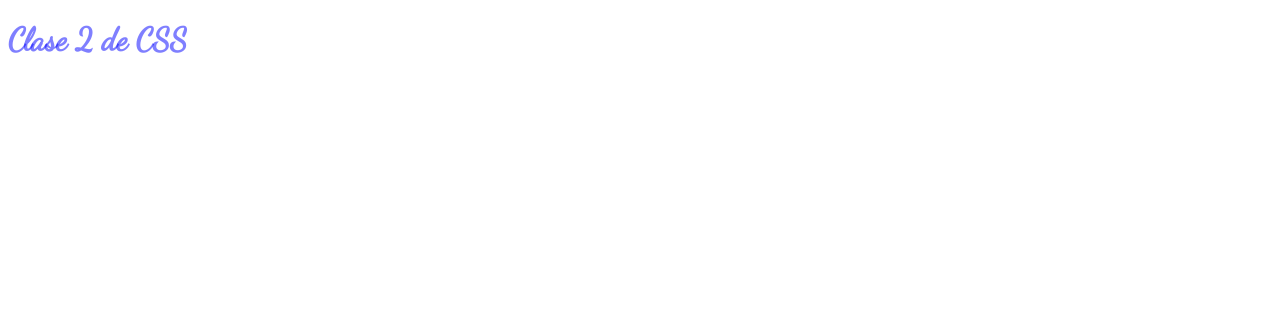
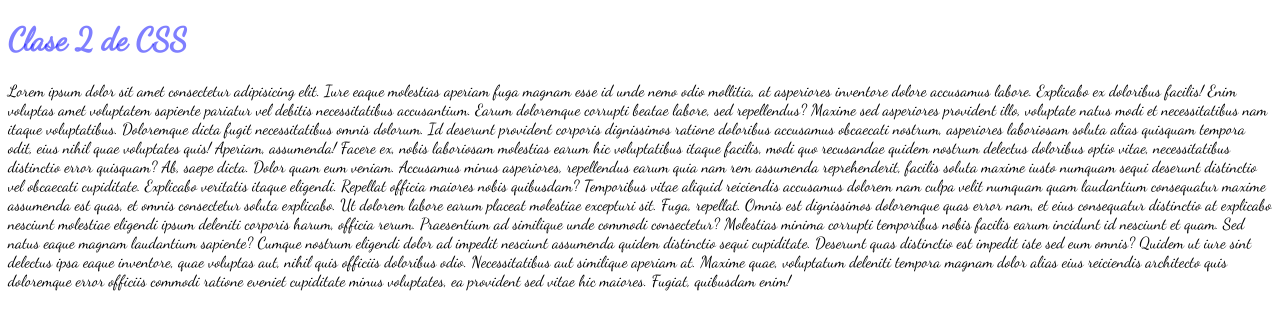
Before and after one commit to lbelu/codoACodo0, a plain HTML site: page index.html in a window 1280 px wide. Drawn offline with Linux system fonts and the light colour scheme.

Commit message:
tercer commit

```diff
--- a/index.html
+++ b/index.html
@@ -13,6 +13,19 @@
 </head>
 <body>
     <h1>Clase 2 de CSS</h1>
+    <p>
+        Lorem ipsum dolor sit amet consectetur adipisicing elit. Iure eaque molestias aperiam fuga magnam esse id unde nemo odio mollitia, at asperiores inventore dolore accusamus labore. Explicabo ex doloribus facilis!
+        Enim voluptas amet voluptatem sapiente pariatur vel debitis necessitatibus accusantium. Earum doloremque corrupti beatae labore, sed repellendus? Maxime sed asperiores provident illo, voluptate natus modi et necessitatibus nam itaque voluptatibus.
+        Doloremque dicta fugit necessitatibus omnis dolorum. Id deserunt provident corporis dignissimos ratione doloribus accusamus obcaecati nostrum, asperiores laboriosam soluta alias quisquam tempora odit, eius nihil quae voluptates quis! Aperiam, assumenda!
+        Facere ex, nobis laboriosam molestias earum hic voluptatibus itaque facilis, modi quo recusandae quidem nostrum delectus doloribus optio vitae, necessitatibus distinctio error quisquam? Ab, saepe dicta. Dolor quam eum veniam.
+        Accusamus minus asperiores, repellendus earum quia nam rem assumenda reprehenderit, facilis soluta maxime iusto numquam sequi deserunt distinctio vel obcaecati cupiditate. Explicabo veritatis itaque eligendi. Repellat officia maiores nobis quibusdam?
+        Temporibus vitae aliquid reiciendis accusamus dolorem nam culpa velit numquam quam laudantium consequatur maxime assumenda est quas, et omnis consectetur soluta explicabo. Ut dolorem labore earum placeat molestiae excepturi sit.
+        Fuga, repellat. Omnis est dignissimos doloremque quas error nam, et eius consequatur distinctio at explicabo nesciunt molestiae eligendi ipsum deleniti corporis harum, officia rerum. Praesentium ad similique unde commodi consectetur?
+        Molestias minima corrupti temporibus nobis facilis earum incidunt id nesciunt et quam. Sed natus eaque magnam laudantium sapiente? Cumque nostrum eligendi dolor ad impedit nesciunt assumenda quidem distinctio sequi cupiditate.
+        Deserunt quas distinctio est impedit iste sed eum omnis? Quidem ut iure sint delectus ipsa eaque inventore, quae voluptas aut, nihil quis officiis doloribus odio. Necessitatibus aut similique aperiam at.
+        Maxime quae, voluptatum deleniti tempora magnam dolor alias eius reiciendis architecto quis doloremque error officiis commodi ratione eveniet cupiditate minus voluptates, ea provident sed vitae hic maiores. Fugiat, quibusdam enim!
+    </p>
+
     <!-- <audio controls>
         <source src="audio.mp3" type="audio/mpeg">
         Audio element is not supperted in your browser
```
